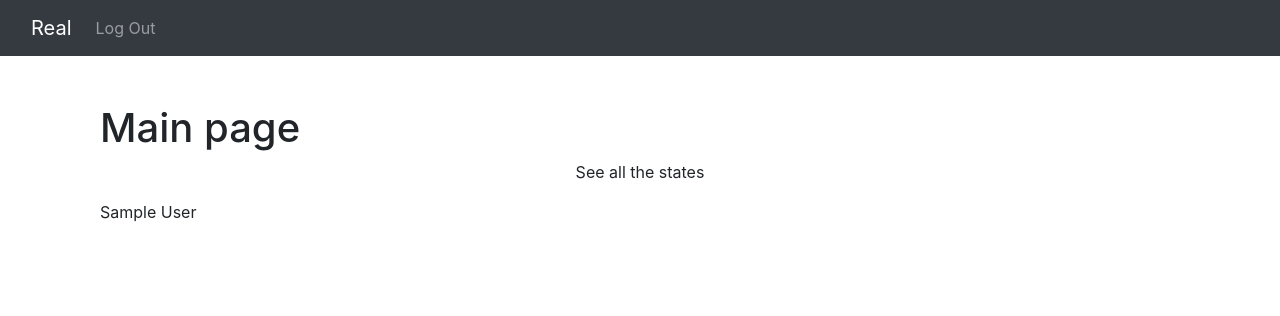
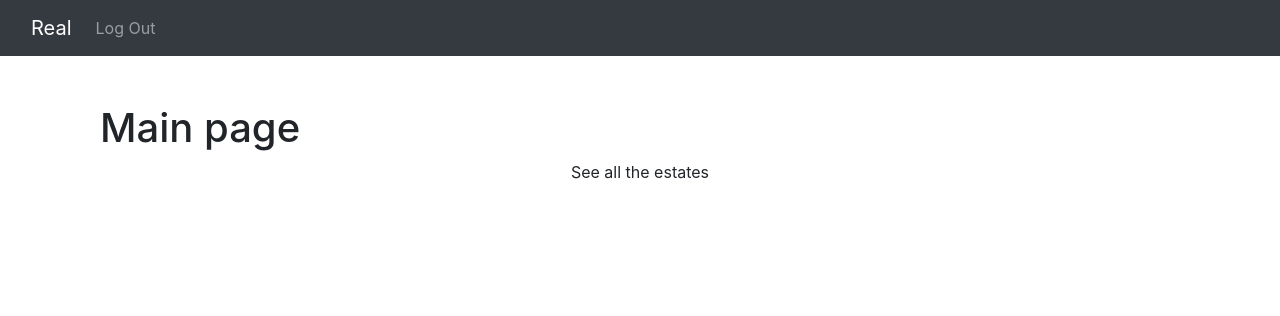
Before and after one commit to JhonRobert20/real-state, a Django app: page /users/ in a window 1280 px wide. Shown: the top 316 px of the page. Run offline with Django 4.2, Linux system fonts and the light colour scheme; the visitor is signed in with stand-in values (Sample User, id 1); some libraries are stand-ins or nearby versions.

Commit message:
feat: listing estates

```diff
--- a/real_state/users/templates/home.html
+++ b/real_state/users/templates/home.html
@@ -9,8 +9,14 @@
 	{% if user.is_authenticated %}
 	<h1>Main page</h1>
 
-	<p class="text-center">See all the states</p>
-		{{ user }}
+	<p class="text-center">See all the estates</p>
+	{% for estate in estates %}
+		<div>
+			<h2>{% if estate.title %}{{ estate.title }}{% else %}{{ title }}{% endif %}</h2>
+			<p>{% if estate.description %}{{ estate.description }}{% else %}{{ description }}{% endif %}</p>
+			<p>{% if estate.coordinates %}{{ estate.coordinates }}{% else %}{{ coordinates }}{% endif %}</p>
+		</div>
+    {% endfor %}
 	{% else %}
 		<h1 class="text-center"> This information is only for registered users</h1>
 	{% endif %}
```
